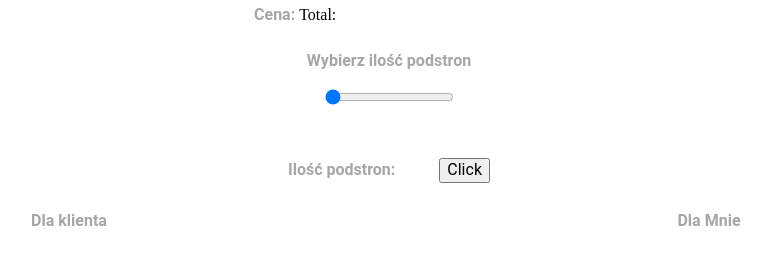
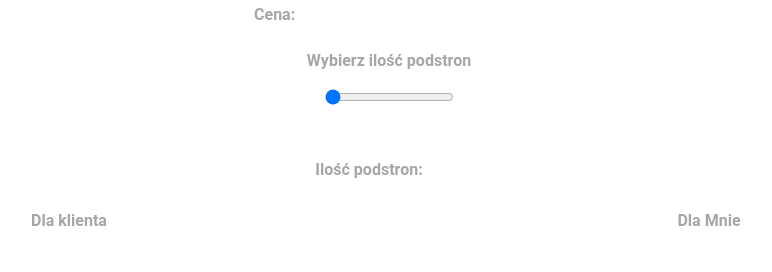
Before and after one commit to Patryk-Rozwadowski/Kalkulator-wycena, a website: page index.html in a window 1280 px wide. Shown: the part 337-609 px from the top of the page, without its empty margins (251-1023 px from the left). Drawn offline with nearby package versions, Linux system fonts and the light colour scheme.

```diff
--- a/index.html
+++ b/index.html
@@ -60,7 +60,6 @@
                 <option value="0" class="section-text">Nie</option>
               </select>
               <span class="section-header">Cena: <span class="section-text--red" id="RWDPrice"></span></span>
-              <span>Total: </span><span id="result"></span>
             </form>
 
             <!-- ILOŚC PODSTRON SLIDER -->
@@ -72,7 +71,6 @@
 
         <div class="row flex-center">
           <span span class="section-header">Ilość podstron: <span class="page-header--red" id="value"></span>
-          <button onclick="final();">Click</button>
         </div>
 
         <div class="row flex-center">
```
